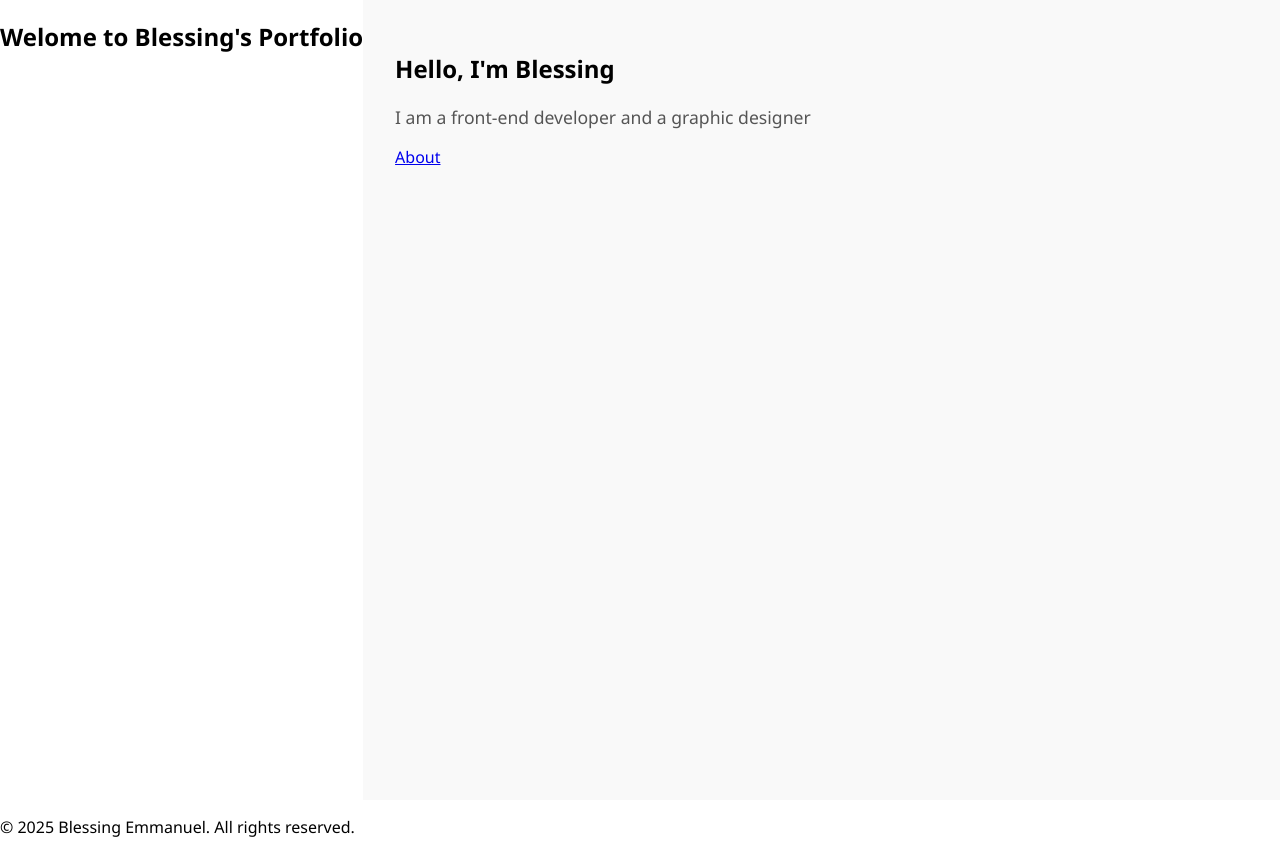
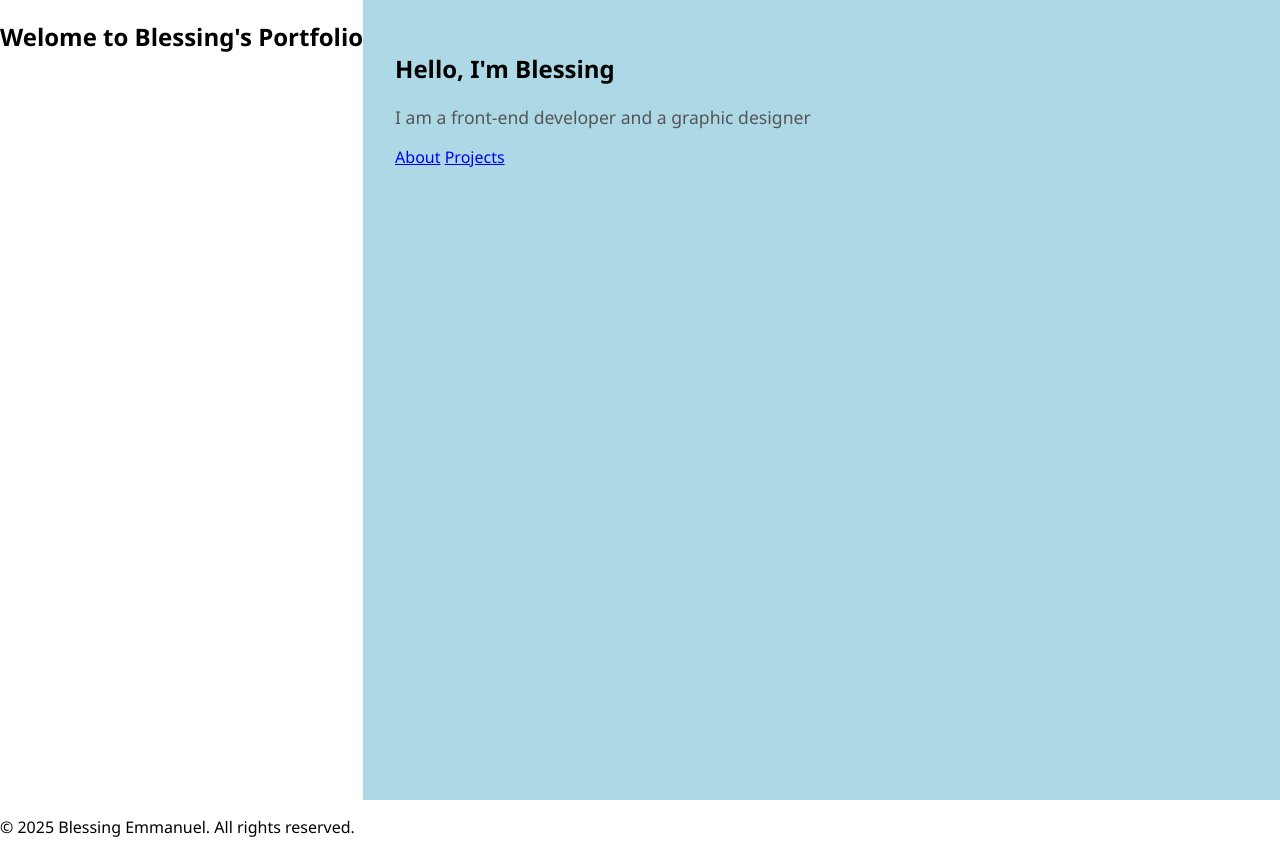
Before and after one commit to hybrid-star/Ts-8, a plain HTML site: page index.html in a window 1280 px wide. Drawn offline with Linux system fonts and the light colour scheme.

Commit message:
updated index.html, style.css

```diff
--- a/index.html
+++ b/index.html
@@ -24,6 +24,7 @@
         <h2>Hello, I'm Blessing</h2>
         <p>I am a front-end developer and a graphic designer</p>
         <a href="about.html" class="btn">About</a>
+        <a href="projects.html" class="btn">Projects</a>
 </main>
 </div>
 <footer>
--- a/style.css
+++ b/style.css
@@ -8,7 +8,7 @@ body {
 }
 .sidebar h2 {
     margin-bottom: 1.5rem;
-    font-size: 1.8rem;
+    font-size: 1.4rem;
     color: #fff;
 }
 .sidebar nav a {
@@ -24,7 +24,7 @@ font-weight: bold;
 .main-content {
     flex: 1;
     padding: 2rem;
-    background-color: #f9f9f9;
+    background-color: lightblue;
 }
 .main-content h1 {
     margin-bottom: 1rem;
```
